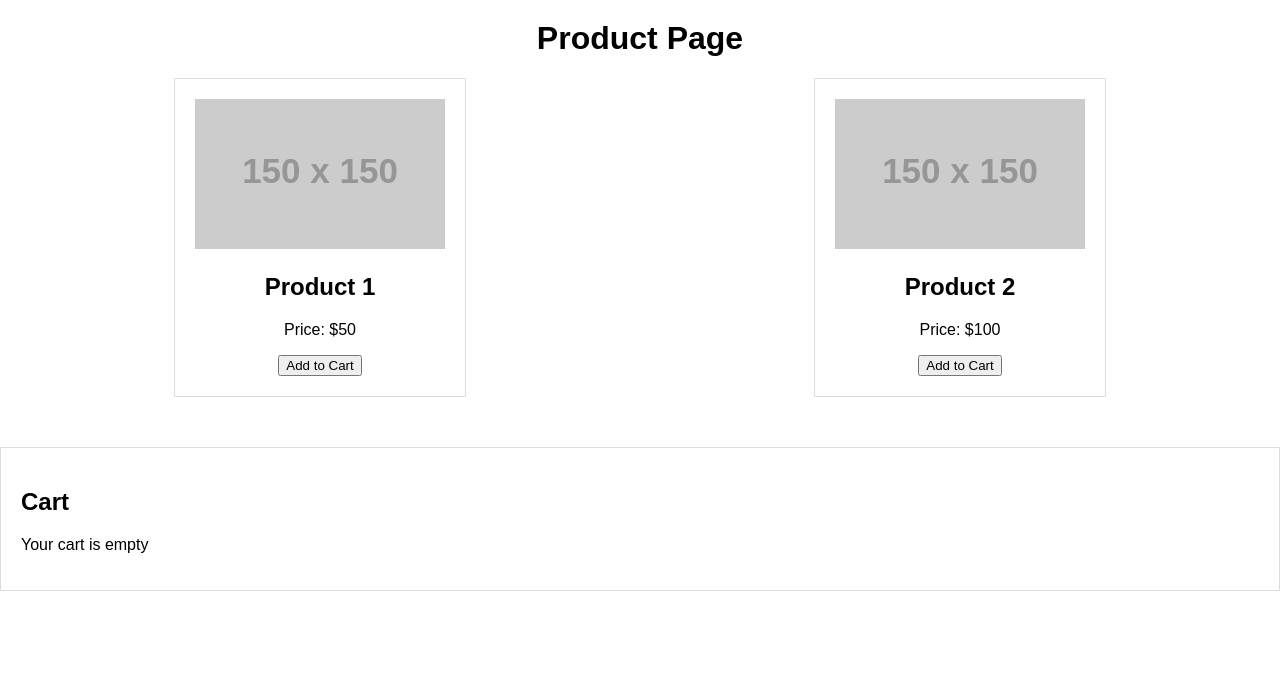
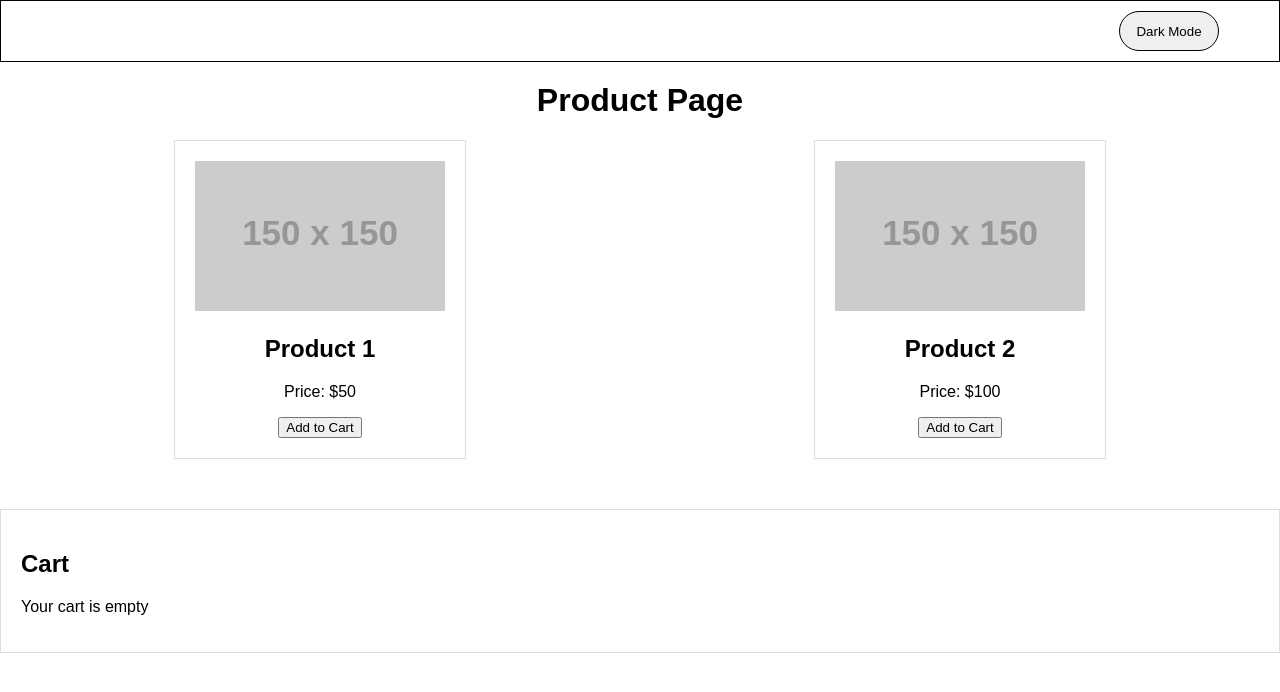
Before and after one commit to cn10xdev/ECommerce_Product_Page, a React (Create React App) app: page / in a window 1280 px wide. Shown: the top 692 px of the page. Built offline with nearby package versions, Linux system fonts and the light colour scheme.

Commit message:
Has added the functionlaity to toggle between dark and light mode

```diff
--- a/src/App.js
+++ b/src/App.js
@@ -1,10 +1,12 @@
-import React, { useState } from 'react';
+import React, { useState, useEffect } from 'react';
 import ProductCard from './components/ProductCard';
 import Cart from './components/Cart';
 import './styles.css';
+import Navbar from './components/Navbar';
 
 function App() {
     const [cart, setCart] = useState([]);
+    const [darkMode, setDarkMode] = useState(false);
     const products = [
         {
             id: 1,
@@ -21,6 +23,20 @@ function App() {
             quantity: 1,
         }
     ];
+
+    // function to toggle between dark and light mode
+    const changeTheme = () => {
+        setDarkMode(!darkMode);
+    };
+
+    // adding and removing class dark-mdoe on the body
+    useEffect(() => {
+        if (darkMode) {
+            document.body.classList.add('dark-mode');
+        } else {
+            document.body.classList.remove('dark-mode');
+        }
+    }, [darkMode]);
 
     const addToCart = (product) => {
         let updatedCart = [...cart];
@@ -46,6 +62,8 @@ function App() {
     };
 
     return (
+        <>
+            <Navbar changeTheme={changeTheme} darkMode={darkMode} />
             <div className="App">
                 <h1>Product Page</h1>
                 <div className="products">
@@ -55,6 +73,7 @@ function App() {
                 </div>
                 <Cart cart={cart} updateQuantity={updateQuantity} />
             </div>
+        </>
     );
 }
 
--- /dev/null
+++ b/src/components/Navbar.js
@@ -0,0 +1,11 @@
+import React from 'react'
+
+function Navbar({ changeTheme, darkMode }) {
+    return (
+        <div className='navbar'>
+            <button className='theme-btn' onClick={changeTheme} > {darkMode ? 'Light Mode' : 'Dark Mode'} </button>
+        </div>
+    )
+}
+
+export default Navbar;
--- a/src/styles.css
+++ b/src/styles.css
@@ -4,11 +4,35 @@ body {
     margin: 0;
     padding: 0;
     box-sizing: border-box;
+
+}
+
+body.dark-mode{
+background-color: rgba(0, 0, 0, 0.678);
+    color: white;
 }
 
 h1 {
     text-align: center;
     margin-top: 20px;
+}
+
+/* Navbar styhle */
+.navbar{
+    border: 1px solid black;
+    /* width: 100%; */
+    height: 60px;
+    display: flex;
+    align-items: center;
+    justify-content: flex-end;
+}
+
+.theme-btn{
+    border: 1px solid black;
+    width: 100px;
+    height: 40px;
+    margin-right: 60px;
+    border-radius: 30px;
 }
 
 /* Product Card Styles */
```
Also changed, not shown: 2 other files (tests, documents, lock files or other folders). Lines whose indentation alone changed are shown as unchanged.
